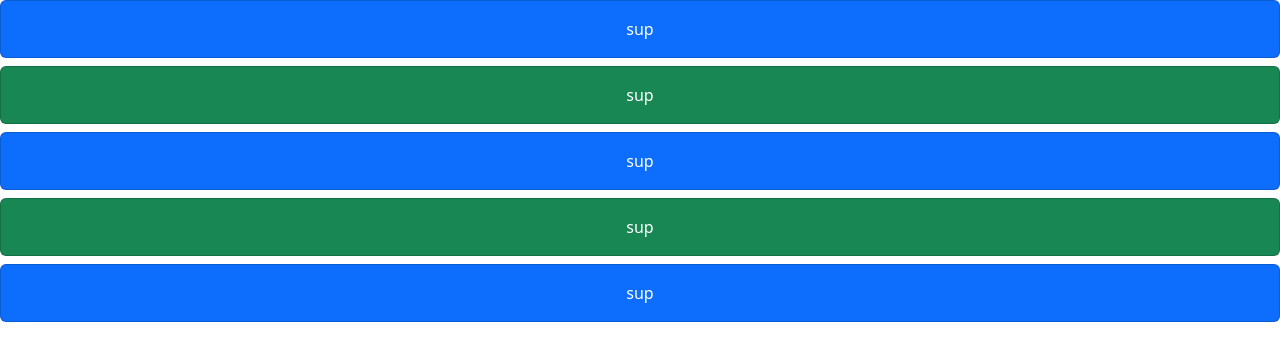
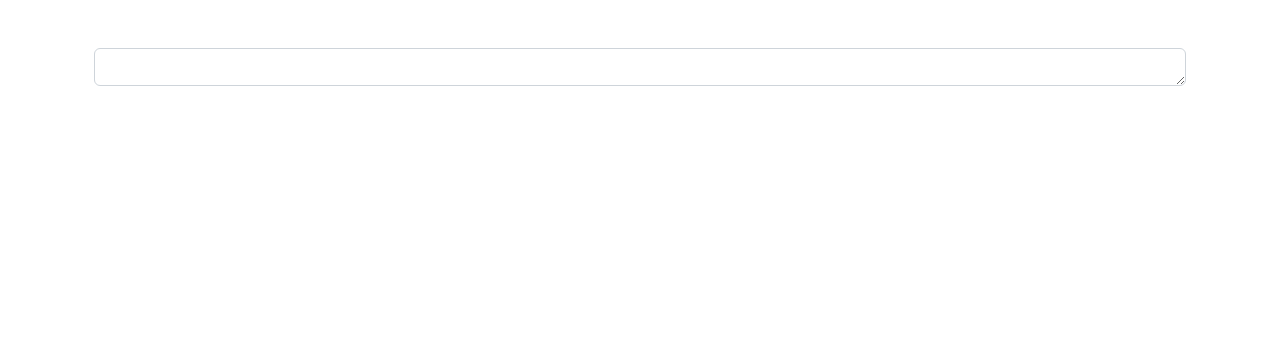
Before and after one commit to AnakinTrotter/lahacks-2023, a Next.js app in the folder convo/: page /test in a window 1280 px wide. Shown: the top 360 px of the page. Built offline with nearby package versions, Linux system fonts and the light colour scheme.

Commit message:
user send works

```diff
--- a/convo/src/components/Chat.js
+++ b/convo/src/components/Chat.js
@@ -1,24 +1,49 @@
-import { Card, Stack } from "react-bootstrap";
+import { useState } from "react";
+import { Card, Stack, Container, Form } from "react-bootstrap";
 
 const Bubble = (props) => {
     return (
-        <Card className={`bg-${props.user ? "primary" : "success"}`}>
-            <Card.Body className="text-white">
-                <p className={`text-center m-0`}>{props.text}</p>
-            </Card.Body>
-        </Card>
-    )
-}
-
-const messages = []
-for (let i = 0; i < 5; i++) {
-    messages.push(<Bubble text="sup" user={i % 2 == 0} />)
-}
+        <Container className={`d-flex justify-content-${props.user ? "end" : "start"}`}>
+            <Card
+                className={`bg-${props.user ? "primary" : "success"} m-0 p-0`}
+                style={{ width: "fit-content", minWidth: "4em" }}
+            >
+                <Card.Body className="text-white mb-1 p-2">
+                    <p className={`text-center m-0 p-0`}>{props.text}</p>
+                </Card.Body>
+            </Card>
+        </Container>
+    );
+};
 
 export default function Chat() {
-    return <>
-        <Stack gap={2}>
-           { messages }
-        </Stack>
-    </>
+    const [chatMessages, setChatMessages] = useState([])
+
+    const sendChat = (message) => {
+        setChatMessages([
+            ...chatMessages,
+            <Bubble text={message} user={true} />
+        ])
+        console.log(message)
+    }
+
+    const handleKeyDown = (event) => {
+        if (event.key === "Enter" && !event.shiftKey) {
+            event.preventDefault();
+            sendChat(event.target.value)
+            event.target.value = ""; // clear the input field after submission
+        }
+    };
+
+    return (
+        <Container>
+            <Stack gap={2}>{chatMessages}</Stack>
+            <Form.Control
+                as="textarea"
+                rows={1}
+                className="mt-5"
+                onKeyDown={handleKeyDown}
+            />
+        </Container>
+    );
 }
--- a/convo/src/pages/test.js
+++ b/convo/src/pages/test.js
@@ -1,5 +1,8 @@
 import Chat from "@/components/Chat"
+import { Container } from "react-bootstrap"
 
 export default function Test() {
-    return <Chat />
+    return <Container>
+        <Chat />
+    </Container>
 }
```
